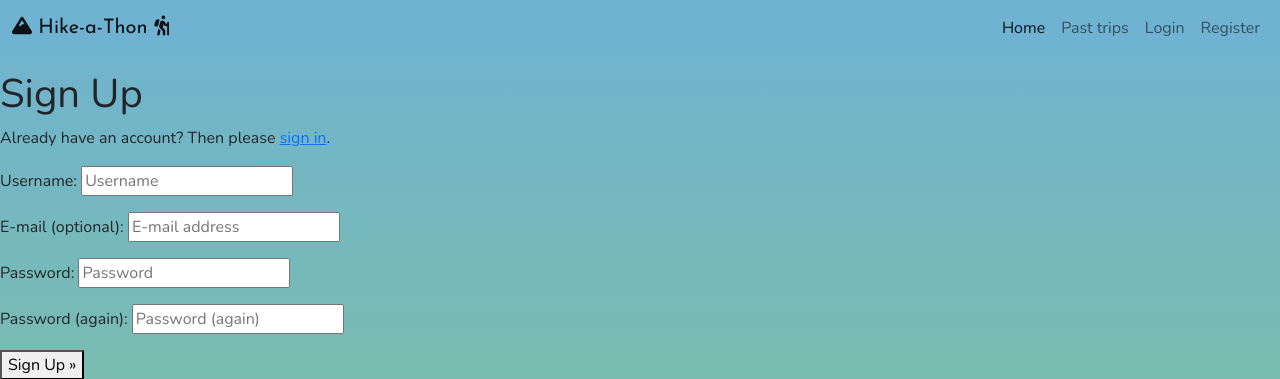
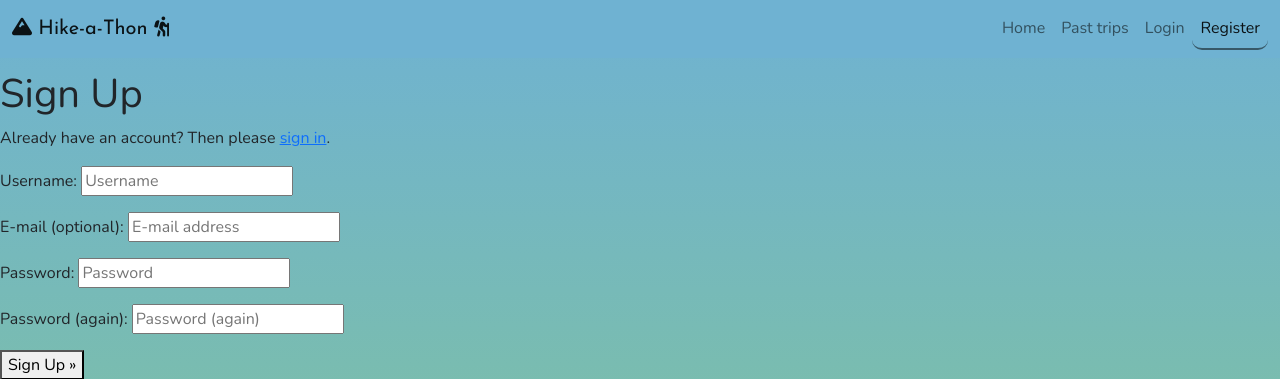
Before and after one commit to AlexGCbn/CI_PP4_Hike-a-thon, a Django app: page /accounts/signup/ in a window 1280 px wide. Shown: the top 379 px of the page. Run offline with Django 3.2, Linux system fonts and the light colour scheme; some libraries are stand-ins or nearby versions.

Commit message:
Add active page visual style

```diff
--- a/static/css/style.css
+++ b/static/css/style.css
@@ -76,3 +76,9 @@ body {
     border: 3px solid rgba(0, 0, 0, 0.5);
     border-radius: 15px;
 }
+
+.active {
+    border-bottom: 2px solid rgba(0, 0, 0, 0.5);
+    /* border-top: 2px solid rgba(0, 0, 0, 0.5); */
+    border-radius: 10px;
+}
--- a/templates/base.html
+++ b/templates/base.html
@@ -18,6 +18,7 @@
 
 <body class="d-flex flex-column min-vh-100">
     <!-- Navigation -->
+    <!-- Active page credit: https://stackoverflow.com/questions/39639264/django-highlight-current-page-in-navbar -->
     <nav class="navbar navbar-expand-md navbar-light fixed-top">
         <div class="container-fluid">
             <a class="navbar-brand" href="{% url 'home' %}"><i class="fa-solid fa-mountain"></i> Hike-a-Thon <i
@@ -31,24 +32,36 @@
                 <div class="collapse navbar-collapse" id="navbarSupportedContent">
                     <ul class="navbar-nav me-auto mb-2 mb-md-0">
                         <li class="nav-item">
-                            <a class="nav-link active" aria-current="page" href="{% url 'home' %}">Home</a>
+                            {% with url_name=request.resolver_match.url_name %}
+                            <a class="nav-link {% if url_name == 'home' %}active{% endif %}" aria-current="page" href="{% url 'home' %}">Home</a>
+                            {% endwith %}
                         </li>
                         <li class="nav-item">
-                            <a class="nav-link" aria-current="page" href="{% url 'past_trips' %}">Past trips</a>
+                            {% with url_name=request.resolver_match.url_name %}
+                            <a class="nav-link {% if url_name == 'past_trips' %}active{% endif %}" aria-current="page" href="{% url 'past_trips' %}">Past trips</a>
+                            {% endwith %}
                         </li>
                         {% if user.is_authenticated %}
                         <li class="nav-item">
-                            <a class="nav-link" href="{% url 'user_dashboard' %}">Dashboard</a>
+                            {% with url_name=request.resolver_match.url_name %}
+                            <a class="nav-link {% if url_name == 'user_dashboard' %}active{% endif %}" href="{% url 'user_dashboard' %}">Dashboard</a>
+                            {% endwith %}
                         </li>
                         <li class="nav-item">
-                            <a class="nav-link" href="{% url 'account_logout' %}">Logout</a>
+                            {% with url_name=request.resolver_match.url_name %}
+                            <a class="nav-link {% if url_name == 'account_logout' %}active{% endif %}" href="{% url 'account_logout' %}">Logout</a>
+                            {% endwith %}
                         </li>
                         {% else %}
                         <li class="nav-item">
-                            <a class="nav-link" href="{% url 'account_login' %}">Login</a>
+                            {% with url_name=request.resolver_match.url_name %}
+                            <a class="nav-link {% if url_name == 'account_login' %}active{% endif %}" href="{% url 'account_login' %}">Login</a>
+                            {% endwith %}
                         </li>
                         <li class="nav-item">
-                            <a class="nav-link" href="{% url 'account_signup' %}">Register</a>
+                            {% with url_name=request.resolver_match.url_name %}
+                            <a class="nav-link {% if url_name == 'account_signup' %}active{% endif %}" href="{% url 'account_signup' %}">Register</a>
+                            {% endwith %}
                         </li>
                         {% endif %}
                     </ul>
```
